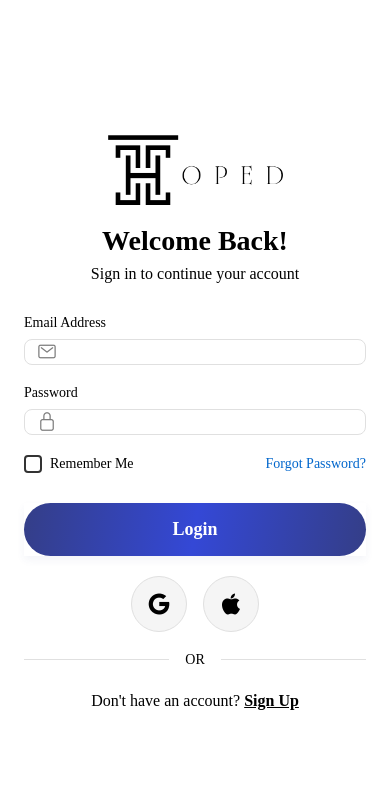
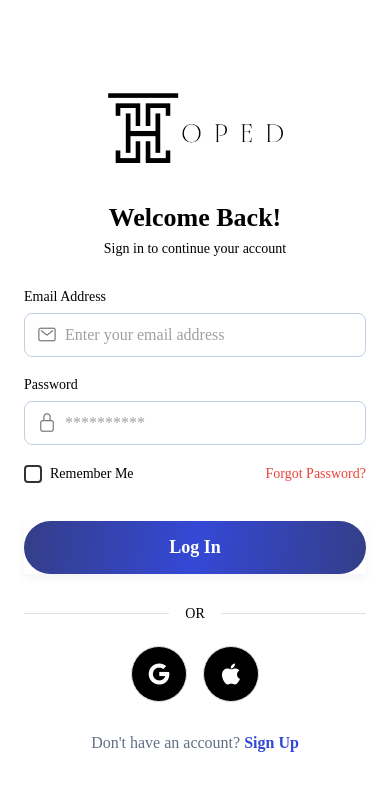
Before and after one commit to kausarul05/oped-app, a React Native app: screen /login in a window 390 px wide. Shown: the top 790 px of the page. Built offline with nearby package versions, Linux system fonts and the light colour scheme; a web font is replaced by a local one.

Commit message:
login screen fixed the figma designa and create a gradiant component

```diff
--- /dev/null
+++ b/src/components/GradientButton.js
@@ -0,0 +1,148 @@
+import { Ionicons } from '@expo/vector-icons';
+import { LinearGradient } from 'expo-linear-gradient';
+import {
+    ActivityIndicator,
+    StyleSheet,
+    Text,
+    TouchableOpacity,
+    View,
+} from 'react-native';
+import { useTheme } from '../hooks/useTheme';
+import { BUTTON_SIZES, BUTTON_VARIANTS } from './GradientButton.variants';
+
+const GradientButton = ({
+  title,
+  onPress,
+  loading = false,
+  disabled = false,
+  icon,
+  iconPosition = 'left',
+  variant = 'PRIMARY',
+  size = 'LARGE',
+  customGradientColors,
+  customShadowColor,
+  customTextColor,
+  gradientStart = { x: 0, y: 0 },
+  gradientEnd = { x: 1, y: 1 },
+  style,
+  textStyle,
+  iconStyle,
+  fullWidth = true,
+}) => {
+  const { colors } = useTheme();
+
+  // Get variant styles
+  const variantStyle = BUTTON_VARIANTS[variant] || BUTTON_VARIANTS.PRIMARY;
+
+  // Get size styles
+  const sizeStyle = BUTTON_SIZES[size] || BUTTON_SIZES.LARGE;
+
+  // Use custom colors if provided, otherwise use variant colors
+  const gradientColors = customGradientColors || variantStyle.gradientColors;
+  const shadowColor = customShadowColor || variantStyle.shadowColor;
+  const textColor = customTextColor || variantStyle.textColor;
+
+  // If disabled, use disabled variant
+  if (disabled) {
+    const disabledStyle = BUTTON_VARIANTS.DISABLED;
+    gradientColors = disabledStyle.gradientColors;
+    shadowColor = disabledStyle.shadowColor;
+    textColor = disabledStyle.textColor;
+  }
+
+  return (
+    <TouchableOpacity
+      onPress={onPress}
+      disabled={disabled || loading}
+      style={[
+        styles.container,
+        fullWidth && styles.fullWidth,
+        {
+          shadowColor: shadowColor,
+          shadowOffset: { width: 0, height: 4 },
+          shadowOpacity: variantStyle.shadowOpacity,
+          shadowRadius: 8,
+          elevation: 4,
+        },
+        style,
+      ]}>
+      <LinearGradient
+        colors={gradientColors}
+        start={gradientStart}
+        end={gradientEnd}
+        style={[
+          styles.gradient,
+          {
+            borderRadius: sizeStyle.borderRadius,
+            paddingVertical: sizeStyle.paddingVertical,
+            paddingHorizontal: sizeStyle.paddingHorizontal,
+          },
+        ]}>
+        {loading ? (
+          <ActivityIndicator color={textColor} />
+        ) : (
+          <View style={styles.contentContainer}>
+            {icon && iconPosition === 'left' && (
+              <Ionicons
+                name={icon}
+                size={sizeStyle.fontSize + 2}
+                color={textColor}
+                style={[styles.leftIcon, iconStyle]}
+              />
+            )}
+            <Text
+              style={[
+                styles.text,
+                {
+                  color: textColor,
+                  fontSize: sizeStyle.fontSize,
+                  fontWeight: '600',
+                  fontFamily: 'CoFo Raffine',
+                },
+                textStyle,
+              ]}>
+              {title}
+            </Text>
+            {icon && iconPosition === 'right' && (
+              <Ionicons
+                name={icon}
+                size={sizeStyle.fontSize + 2}
+                color={textColor}
+                style={[styles.rightIcon, iconStyle]}
+              />
+            )}
+          </View>
+        )}
+      </LinearGradient>
+    </TouchableOpacity>
+  );
+};
+
+const styles = StyleSheet.create({
+  container: {
+    marginVertical: 8,
+  },
+  fullWidth: {
+    width: '100%',
+  },
+  gradient: {
+    alignItems: 'center',
+    justifyContent: 'center',
+  },
+  contentContainer: {
+    flexDirection: 'row',
+    alignItems: 'center',
+    justifyContent: 'center',
+  },
+  text: {
+    textAlign: 'center',
+  },
+  leftIcon: {
+    marginRight: 8,
+  },
+  rightIcon: {
+    marginLeft: 8,
+  },
+});
+
+export default GradientButton;
--- /dev/null
+++ b/src/components/GradientButton.variants.js
@@ -0,0 +1,73 @@
+// Pre-defined variants for consistent use across the app
+export const BUTTON_VARIANTS = {
+  PRIMARY: {
+    gradientColors: ['#343E87', '#3448D6', '#343E87'],
+    shadowColor: '#343E87',
+    shadowOpacity: 0.06,
+    textColor: '#FFFFFF',
+  },
+  SECONDARY: {
+    gradientColors: ['#6C63FF', '#4A47B1', '#6C63FF'],
+    shadowColor: '#6C63FF',
+    shadowOpacity: 0.08,
+    textColor: '#FFFFFF',
+  },
+  SUCCESS: {
+    gradientColors: ['#4CAF50', '#45A049', '#4CAF50'],
+    shadowColor: '#4CAF50',
+    shadowOpacity: 0.08,
+    textColor: '#FFFFFF',
+  },
+  WARNING: {
+    gradientColors: ['#FF9800', '#F57C00', '#FF9800'],
+    shadowColor: '#FF9800',
+    shadowOpacity: 0.08,
+    textColor: '#FFFFFF',
+  },
+  ERROR: {
+    gradientColors: ['#F44336', '#D32F2F', '#F44336'],
+    shadowColor: '#F44336',
+    shadowOpacity: 0.08,
+    textColor: '#FFFFFF',
+  },
+  INFO: {
+    gradientColors: ['#2196F3', '#1976D2', '#2196F3'],
+    shadowColor: '#2196F3',
+    shadowOpacity: 0.08,
+    textColor: '#FFFFFF',
+  },
+  DISABLED: {
+    gradientColors: ['#CCCCCC', '#BBBBBB', '#CCCCCC'],
+    shadowColor: '#999999',
+    shadowOpacity: 0.04,
+    textColor: '#666666',
+  },
+};
+
+// Size variants
+export const BUTTON_SIZES = {
+  SMALL: {
+    paddingVertical: 10,
+    paddingHorizontal: 16,
+    fontSize: 14,
+    borderRadius: 20,
+  },
+  MEDIUM: {
+    paddingVertical: 14,
+    paddingHorizontal: 20,
+    fontSize: 16,
+    borderRadius: 25,
+  },
+  LARGE: {
+    paddingVertical: 16,
+    paddingHorizontal: 24,
+    fontSize: 18,
+    borderRadius: 30,
+  },
+  EXTRA_LARGE: {
+    paddingVertical: 18,
+    paddingHorizontal: 32,
+    fontSize: 20,
+    borderRadius: 35,
+  },
+};
--- a/src/screens/Auth/Login.js
+++ b/src/screens/Auth/Login.js
@@ -1,8 +1,8 @@
 import { Ionicons } from '@expo/vector-icons';
-import { LinearGradient } from 'expo-linear-gradient';
 import React, { useState } from 'react';
-import { Image, StyleSheet, TouchableOpacity, View } from 'react-native';
+import { Image, StyleSheet, TextInput, TouchableOpacity, View } from 'react-native'; // Add TextInput here
 import { SafeAreaView } from 'react-native-safe-area-context';
+import GradientButton from '../../components/GradientButton';
 import {
   ThemedText,
   ThemedView
@@ -10,7 +10,7 @@
 import { useTheme } from '../../hooks/useTheme';
 
 export default function LoginScreen() {
-  const { colors, spacing } = useTheme();
+  const { colors } = useTheme();
   const [rememberMe, setRememberMe] = useState(false);
   const [loading, setLoading] = useState(false);
   const [email, setEmail] = useState('');
@@ -43,13 +43,20 @@
           <ThemedText style={styles.inputLabel}>Email Address</ThemedText>
           <View style={[styles.inputContainer, { borderColor: colors.border }]}>
             <Ionicons name="mail-outline" size={20} color={colors.textSecondary} style={styles.inputIcon} />
-            <ThemedInput
+            <TextInput  // Changed from ThemedInput to TextInput
               value={email}
               onChangeText={setEmail}
               placeholder="Enter your email address"
+              placeholderTextColor={colors.textTertiary}
               keyboardType="email-address"
               autoCapitalize="none"
-              style={styles.input}
+              style={[
+                styles.input,
+                {
+                  color: colors.text,
+                  fontFamily: 'CoFo Raffine',
+                }
+              ]}
             />
           </View>
         </View>
@@ -59,12 +66,19 @@
           <ThemedText style={styles.inputLabel}>Password</ThemedText>
           <View style={[styles.inputContainer, { borderColor: colors.border }]}>
             <Ionicons name="lock-closed-outline" size={20} color={colors.textSecondary} style={styles.inputIcon} />
-            <ThemedInput
+            <TextInput  // Changed from ThemedInput to TextInput
               value={password}
               onChangeText={setPassword}
               placeholder="**********"
+              placeholderTextColor={colors.textTertiary}
               secureTextEntry
-              style={styles.input}
+              style={[
+                styles.input,
+                {
+                  color: colors.text,
+                  fontFamily: 'CoFo Raffine',
+                }
+              ]}
             />
           </View>
         </View>
@@ -98,22 +112,23 @@
           </TouchableOpacity>
         </View>
 
-        {/* Login Button with Gradient */}
-        <TouchableOpacity
+        {/* Login Button - Using GradientButton */}
+        <GradientButton
+          title="Log In"
           onPress={handleLogin}
-          disabled={loading}
-          style={styles.gradientButtonContainer}>
-          <LinearGradient
-            colors={['#343E87', '#3448D6', '#343E87']}
-            start={{ x: 0, y: 0 }}
-            end={{ x: 1, y: 1 }}
-            style={styles.gradientButton}
-          >
-            <ThemedText style={styles.gradientButtonText}>
-              {loading ? 'Logging in...' : 'Login'}
-            </ThemedText>
-          </LinearGradient>
-        </TouchableOpacity>
+          loading={loading}
+          variant="PRIMARY"
+          size="LARGE"
+          fullWidth={true}
+          style={styles.loginButton}
+        />
+
+        {/* OR Separator */}
+        <View style={styles.orContainer}>
+          <View style={[styles.line, { backgroundColor: colors.line }]} />
+          <ThemedText style={styles.orText}>OR</ThemedText>
+          <View style={[styles.line, { backgroundColor: colors.line }]} />
+        </View>
 
         {/* Social Login - Icons Only */}
         <View style={styles.socialContainer}>
@@ -140,13 +155,6 @@
           </TouchableOpacity>
         </View>
 
-        {/* OR Separator */}
-        <View style={styles.orContainer}>
-          <View style={[styles.line, { backgroundColor: colors.line }]} />
-          <ThemedText style={styles.orText}>OR</ThemedText>
-          <View style={[styles.line, { backgroundColor: colors.line }]} />
-        </View>
-
         {/* Sign Up Link */}
         <View style={styles.signupContainer}>
           <ThemedText style={styles.signupText}>
@@ -162,26 +170,6 @@
     </ThemedView>
   );
 }
-
-// Custom ThemedInput component for this screen
-const ThemedInput = ({ style, ...props }) => {
-  const { colors } = useTheme();
-  return (
-    <ThemedText
-      style={[
-        {
-          color: colors.text,
-          fontFamily: 'CoFo Raffine',
-          fontSize: 16,
-          flex: 1,
-          paddingVertical: 12,
-        },
-        style,
-      ]}
-      {...props}
-    />
-  );
-};
 
 const styles = StyleSheet.create({
   container: {
@@ -201,17 +189,17 @@
     flexDirection: 'row',
     justifyContent: 'center',
     alignItems: 'center',
-    marginBottom: 20,
+    marginBottom: 40,
   },
   welcome: {
-    fontSize: 28,
+    fontSize: 26,
     fontWeight: '600',
     marginBottom: 8,
     fontFamily: 'CoFo Raffine',
     textAlign: 'center',
   },
   subtitle: {
-    fontSize: 16,
+    fontSize: 14,
     fontWeight: '400',
     marginBottom: 32,
     fontFamily: 'CoFo Raffine',
@@ -230,6 +218,7 @@
     flexDirection: 'row',
     alignItems: 'center',
     borderWidth: 1,
+    borderColor: '#C1D0E5',
     borderRadius: 8,
     paddingHorizontal: 12,
     backgroundColor: 'transparent',
@@ -240,6 +229,7 @@
   input: {
     flex: 1,
     paddingVertical: 12,
+    fontSize: 16,
   },
   row: {
     flexDirection: 'row',
@@ -274,31 +264,14 @@
     fontWeight: '400',
     fontFamily: 'CoFo Raffine',
   },
-  gradientButtonContainer: {
-    marginBottom: 20,
-    shadowColor: '#343E87',
-    shadowOffset: { width: 0, height: 4 },
-    shadowOpacity: 0.06, // #343E870F has opacity ~0.06
-    shadowRadius: 8,
-    elevation: 4,
-  },
-  gradientButton: {
-    borderRadius: 30,
-    paddingVertical: 16,
-    alignItems: 'center',
-    justifyContent: 'center',
-  },
-  gradientButtonText: {
-    color: '#FFFFFF',
-    fontSize: 18,
-    fontWeight: '600',
-    fontFamily: 'CoFo Raffine',
+  loginButton: {
+    marginBottom: 32,
   },
   socialContainer: {
     flexDirection: 'row',
     justifyContent: 'center',
     alignItems: 'center',
-    marginBottom: 20,
+    marginBottom: 32,
     gap: 16,
   },
   socialIconButton: {
@@ -333,11 +306,13 @@
     fontSize: 16,
     fontWeight: '400',
     fontFamily: 'CoFo Raffine',
+    color : '#636F85'
   },
   signupLink: {
     fontSize: 16,
-    fontWeight: '600',
-    textDecorationLine: 'underline',
+    fontWeight: '700',
+    // textDecorationLine: 'underline',
     fontFamily: 'CoFo Raffine',
+
   },
 });
--- a/tsconfig.json
+++ b/tsconfig.json
@@ -11,5 +11,5 @@
   "include": [
     "**/*.ts",
     "**/*.tsx"
-  ]
+, "src/screens/Auth/Login.js"  ]
 }
```
Also changed, not shown: src/context/ThemeContext.js (+6 -6 lines).
